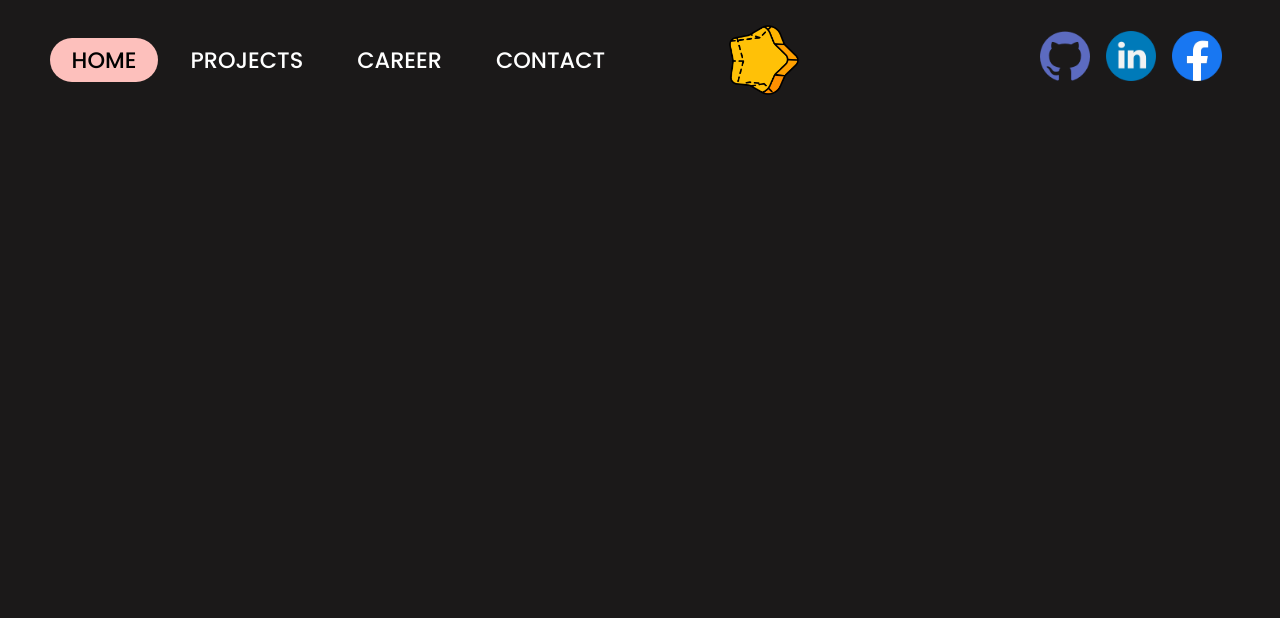
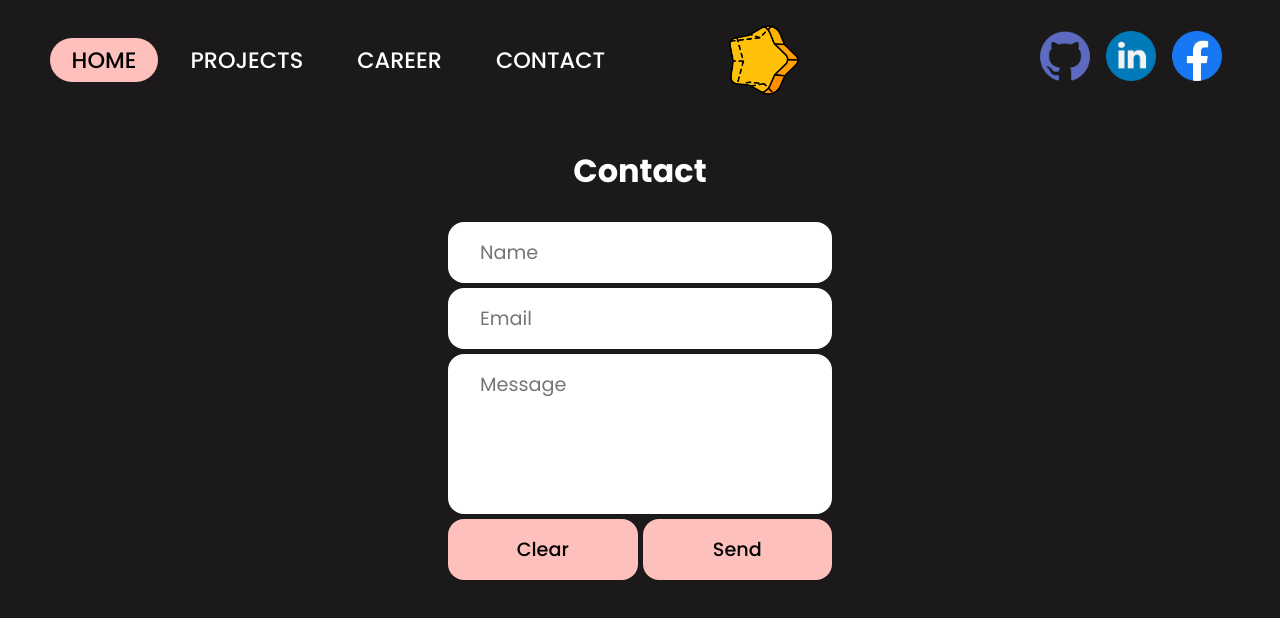
Before and after one commit to Gujigventsadze/EGportfolio, a React (Vite) app: page /contact in a window 1280 px wide. Shown: the top 618 px of the page. Built offline with nearby package versions, Linux system fonts and the light colour scheme; a web font is replaced by a local one.

Commit message:
Added Contact Page

```diff
--- a/package.json
+++ b/package.json
@@ -10,6 +10,7 @@
     "preview": "vite preview"
   },
   "dependencies": {
+    "@emailjs/browser": "^4.4.1",
     "@emotion/react": "^11.13.3",
     "@emotion/styled": "^11.13.0",
     "@mui/lab": "^6.0.0-beta.14",
--- a/src/App.jsx
+++ b/src/App.jsx
@@ -6,6 +6,7 @@ import Projectspage from "./Pages/Projectspage/Projectspage";
 
 import { AnimatePresence } from "framer-motion";
 import Careerpage from "./Pages/Careerpage/Careerpage";
+import Contactpage from "./Pages/Contactpage/Contactpage";
 
 function App() {
   const location = useLocation();
@@ -18,6 +19,7 @@ function App() {
           <Route path="/" element={<Homepage />} />
           <Route path="/projects" element={<Projectspage />} />
           <Route path="/career" element={<Careerpage />} />
+          <Route path="/contact" element={<Contactpage />} />
         </Routes>
       </AnimatePresence>
     </>
--- /dev/null
+++ b/src/Pages/Contactpage/Contactpage.css
@@ -0,0 +1,99 @@
+#contact-form {
+    display: flex;
+    flex-direction: column;
+    align-items: center;
+    height: 70vh;
+    align-items: center;
+    color: white;
+    position: relative;
+    font-family: "Poppins";
+}
+#contact-form h1 {
+    font-size: 2rem;
+}
+.userForm {
+    display: flex;
+    flex-direction: column;
+    width: 30%;
+    gap: 5px;
+}
+.userForm input,
+textarea {
+    box-sizing: border-box;
+    padding: 1rem 2rem;
+    font-size: 1.2rem;
+    font-family: "Poppins";
+    border-radius: 1rem;
+    border: none;
+    outline: none;
+}
+.userForm textarea {
+    height: 10rem;
+    resize: none;
+}
+.btns {
+    display: flex;
+    width: 100%;
+    justify-content: center;
+    gap: 5px;
+}
+
+.submitBtn {
+    cursor: pointer;
+    background-color: #FDC0BC;
+    font-weight: 500;
+    transition: opacity 0.25s;
+    width: 100%;
+}
+.submitBtn:hover {
+    opacity: 0.7;
+}
+.submitBtn:active {
+    opacity: 0.5;
+}
+
+.pop-up-message {
+    background-color: black;
+    color: #FDC0BC;
+    position: absolute;
+    top: 20%;
+    left: 40.5%;
+    height: 20rem;
+    border-radius: 1rem;
+    width: 20rem;
+    box-sizing: border-box;
+    display: flex;
+    justify-content: center;
+    align-items: center;
+    opacity: 0;
+    z-index: -1;
+}
+.pop-up-message-visible {
+    background-color: black;
+    color: #FDC0BC;
+    position: absolute;
+    top: 20%;
+    left: 40.5%;
+    height: 20rem;
+    border-radius: 1rem;
+    width: 20rem;
+    box-sizing: border-box;
+    display: flex;
+    justify-content: center;
+    align-items: center;
+    transition: opacity 0.15s;
+    z-index: 1;
+    opacity: 1;
+}
+
+/* Responsive Layout */
+@media (max-width: 1025px) {
+    .userForm {
+        width: 70%;
+    }
+}
+@media (max-width: 426px) {
+    .userForm {
+        width: 90%;
+    }
+}
--- /dev/null
+++ b/src/Pages/Contactpage/Contactpage.jsx
@@ -0,0 +1,96 @@
+import "./Contactpage.css";
+import emailjs from "@emailjs/browser";
+import { useEffect, useRef, useState } from "react";
+import { motion } from "framer-motion";
+
+const Contactpage = () => {
+  const form = useRef();
+
+  const [popUp, setPopUp] = useState(false);
+  const [msg, setMsg] = useState("");
+
+  const sendEmail = (e) => {
+    e.preventDefault();
+
+    emailjs
+      .sendForm("service_twwyj5l", "template_rf180lm", form.current, {
+        publicKey: "FDSXdgkm668lEA5FX",
+      })
+      .then(
+        () => {
+          console.log("SUCCESS!");
+          setMsg("Sent Successfully");
+          setPopUp(true);
+        },
+        (error) => {
+          console.log("FAILED...", error.text);
+          setMsg(error.text);
+          setPopUp(true);
+        }
+      );
+    form.current.reset();
+  };
+
+  const clearForm = () => {
+    form.current.reset();
+  };
+
+  useEffect(() => {
+    if (popUp) {
+      const timer = setTimeout(() => {
+        setPopUp(false);
+        setMsg("");
+      }, 2000);
+
+      return () => clearTimeout(timer);
+    }
+  }, [popUp, msg]);
+
+  return (
+    <motion.section
+      id="contact-form"
+      initial={{ opacity: 0 }}
+      animate={{ opacity: 1 }}
+      exit={{ opacity: 0 }}
+      transition={{ duration: 0.5, ease: "easeInOut" }}
+    >
+      <h1>Contact</h1>
+      <form className="userForm" ref={form} onSubmit={sendEmail}>
+        <input
+          className="userName"
+          type="text"
+          name="user_name"
+          placeholder="Name"
+          required
+        />
+        <input
+          className="userEmail"
+          type="email"
+          name="user_email"
+          placeholder="Email"
+          required
+        />
+        <textarea
+          className="userMessage"
+          name="message"
+          placeholder="Message"
+          required
+        />
+        <div className="btns">
+          <input
+            className="submitBtn"
+            type="button"
+            value="Clear"
+            onClick={clearForm}
+          />
+          <input className="submitBtn" type="submit" value="Send" />
+        </div>
+        <div className={popUp ? "pop-up-message-visible" : "pop-up-message"}>
+          {msg}
+        </div>
+      </form>
+    </motion.section>
+  );
+};
+
+export default Contactpage;
```
Also changed, not shown: 1 other file (tests, documents, lock files or other folders).
